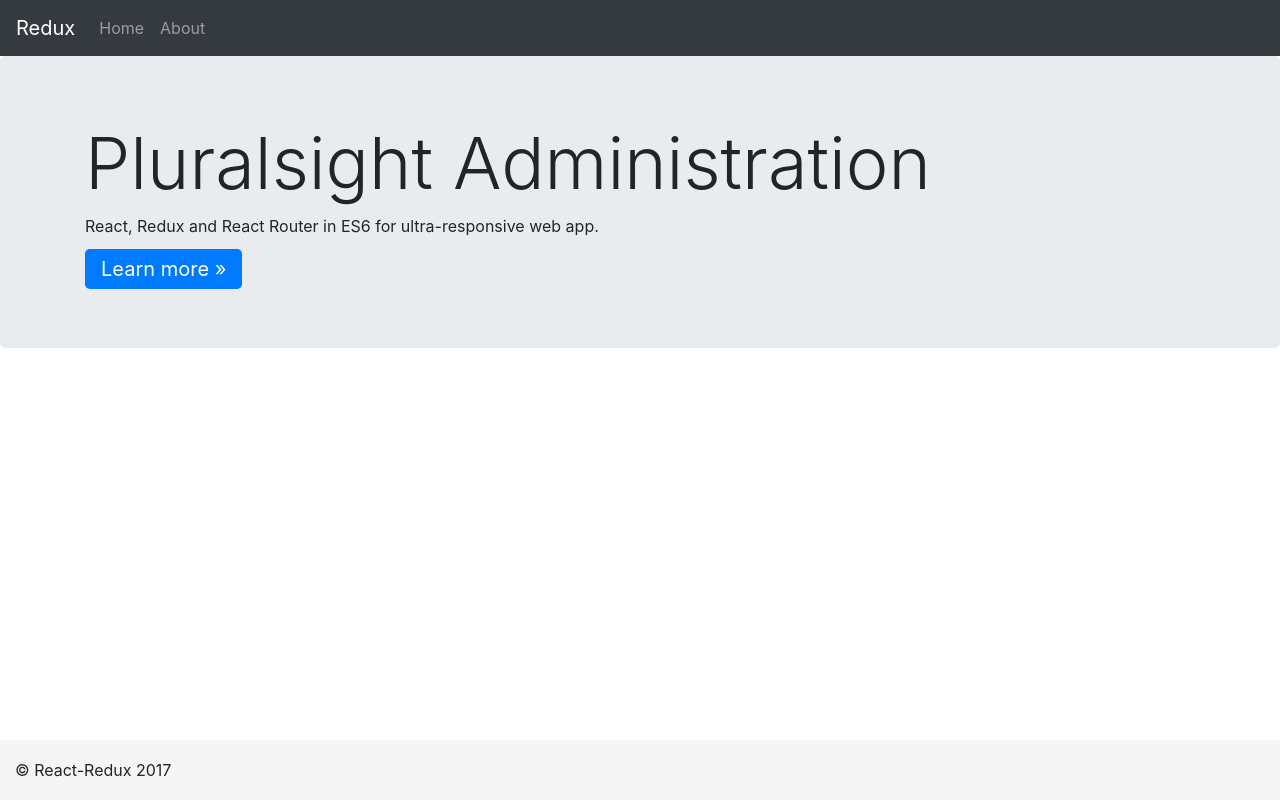
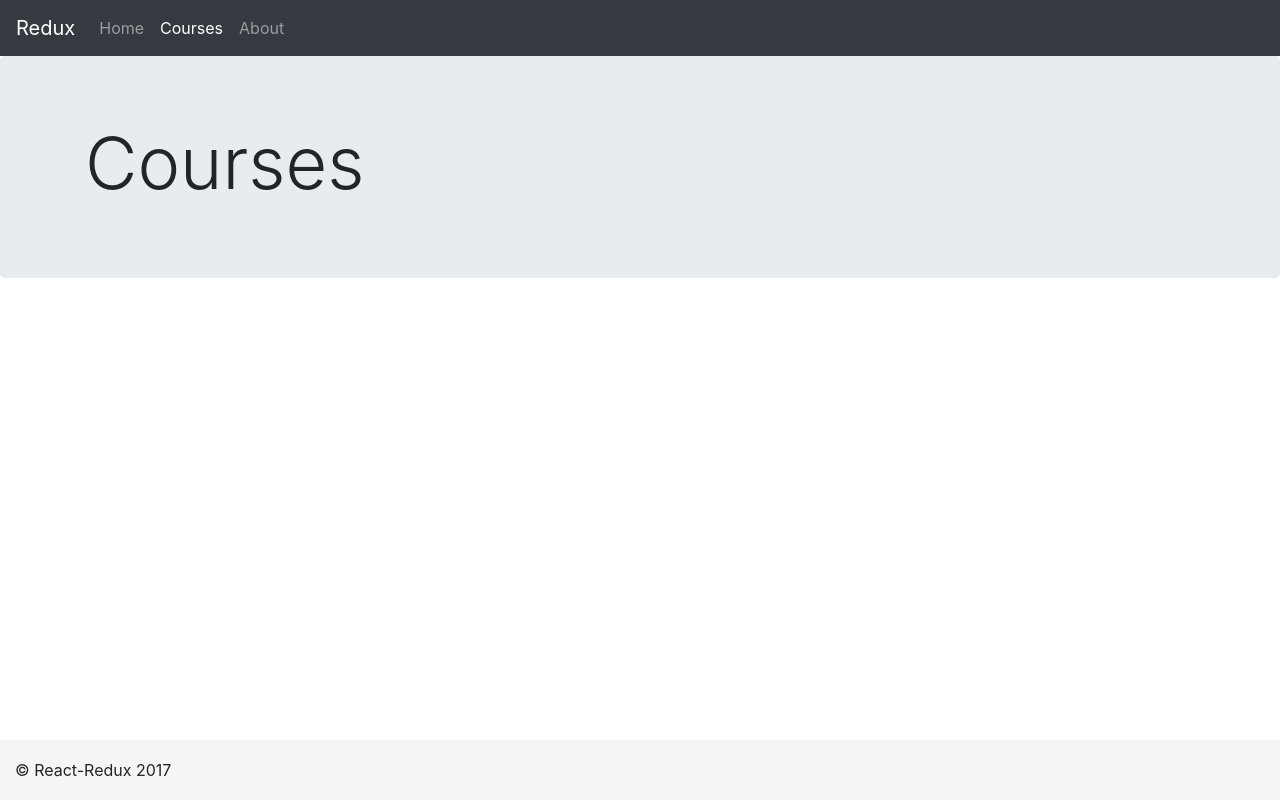
Before and after one commit to peterblazejewicz/ch-react-redux, a React (Create React App) app: page /courses in a window 1280 px wide. Built offline with nearby package versions, Linux system fonts and the light colour scheme.

Commit message:
Courses page scaffold

```diff
--- a/src/components/App.tsx
+++ b/src/components/App.tsx
@@ -5,6 +5,7 @@ import HomePage from './home/HomePage';
 import AboutPage from './about/AboutPage';
 import Header from './common/Header';
 import Footer from './common/Footer';
+import CoursesPage from './courses/CoursesPage';
 
 class App extends Component {
   render() {
@@ -14,6 +15,7 @@ class App extends Component {
         <main role="main">
           <Switch>
             <Route path="/home" component={HomePage} />
+            <Route path="/courses" component={CoursesPage} />
             <Route path="/about" component={AboutPage} />
             <Route component={HomePage} />
           </Switch>
--- a/src/components/common/Header.tsx
+++ b/src/components/common/Header.tsx
@@ -14,6 +14,11 @@ const Header: SFC = () => (
           </NavLink>
         </li>
         <li className="nav-item">
+          <NavLink to="/courses" className="nav-link" activeClassName="active">
+            Courses
+          </NavLink>
+        </li>
+        <li className="nav-item">
           <NavLink to="/about" className="nav-link" activeClassName="active">
             About
           </NavLink>
--- /dev/null
+++ b/src/components/courses/CoursesPage.tsx
@@ -0,0 +1,11 @@
+import React, { SFC } from 'react';
+
+const CoursesPage: SFC<{}> = () => (
+  <div className="jumbotron">
+    <div className="container">
+      <h1 className="display-3">Courses</h1>
+    </div>
+  </div>
+);
+
+export default CoursesPage;
```
